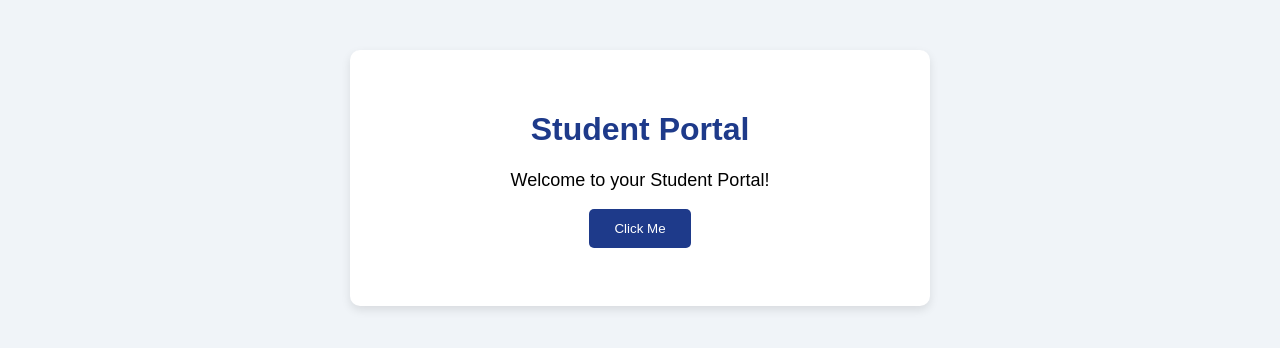
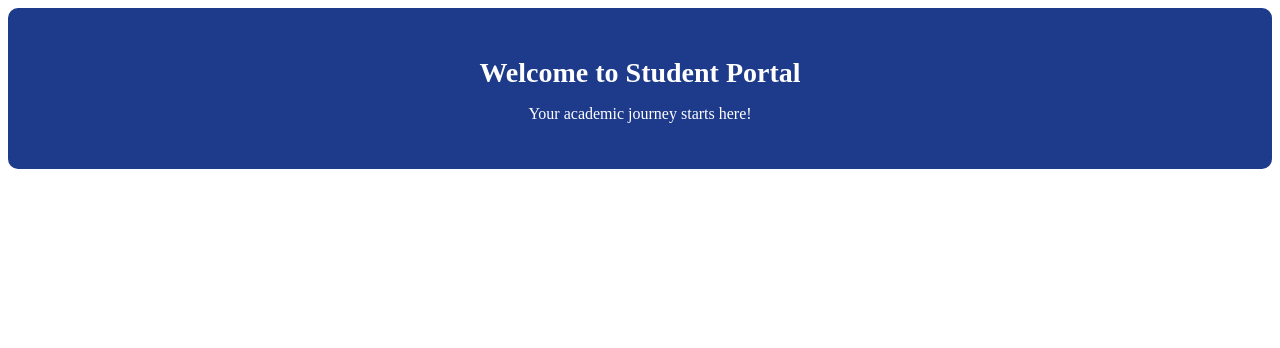
Before and after one commit to alyzehnaqvi3-oss/Student-Portal, a plain HTML site: page index.html in a window 1280 px wide. Drawn offline with Linux system fonts and the light colour scheme.

Commit message:
Add welcome banner

```diff
--- a/index.html
+++ b/index.html
@@ -1,4 +1,3 @@
-
 <!DOCTYPE html>
 <html lang="en">
 <head>
@@ -9,17 +8,10 @@
 </head>
 <body>
 
-    <div class="container">
-        <h1>Student Portal</h1>
-        <p>Welcome to your Student Portal!</p>
+    <header class="welcome-banner">
+        <h1>Welcome to Student Portal</h1>
+        <p>Your academic journey starts here!</p>
+    </header>
 
-        <button onclick="showMessage()">
-            Click Me
-        </button>
-
-        <p id="message"></p>
-    </div>
-
-    <script src="script.js"></script>
 </body>
 </html>
--- a/style.css
+++ b/style.css
@@ -1,38 +1,13 @@
-
-body {
-    font-family: Arial, sans-serif;
-    background-color: #f0f4f8;
+.welcome-banner {
+    background-color: #1e3a8a;
+    color: white;
     text-align: center;
-    margin: 0;
-    padding: 50px;
+    padding: 30px;
+    border-radius: 10px;
+    margin-bottom: 20px;
 }
 
-.container {
-    background-color: white;
-    padding: 40px;
-    border-radius: 10px;
-    max-width: 500px;
-    margin: auto;
-    box-shadow: 0 4px 10px rgba(0,0,0,0.1);
+.welcome-banner h1 {
+    font-size: 28px;
+    margin-bottom: 10px;
 }
-
-h1 {
-    color: #1e3a8a;
-}
-
-p {
-    font-size: 18px;
-}
-
-button {
-    background-color: #1e3a8a;
-    color: white;
-    padding: 12px 25px;
-    border: none;
-    border-radius: 5px;
-    cursor: pointer;
-}
-
-button:hover {
-    background-color: #2563eb;
-}
```
